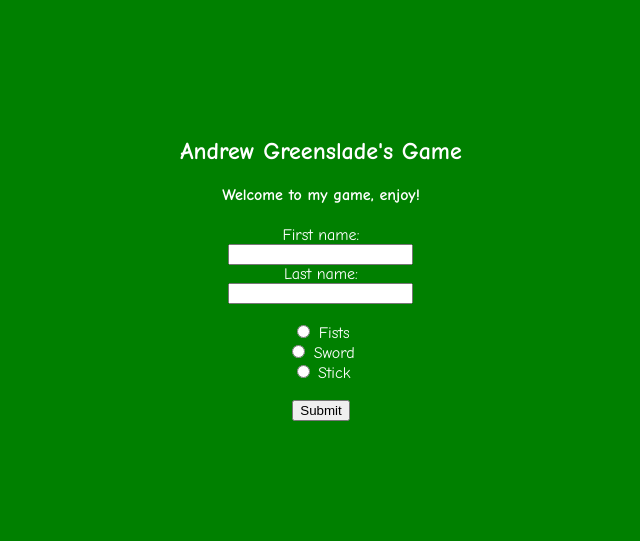
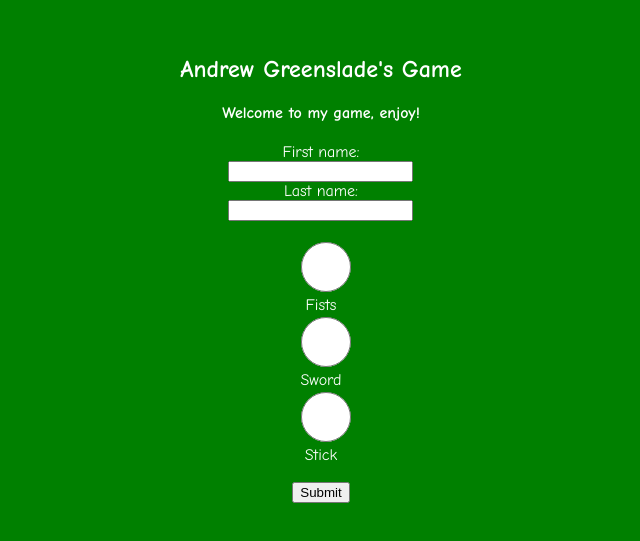
Before and after one commit to AndrewGreenslade/UI-Prog-PWA, a plain HTML site: page index.html in a window 1280 px wide. Shown: the part 131-672 px from the top of the page, without its empty margins (319-959 px from the left). Drawn offline with Linux system fonts and the light colour scheme.

Commit message:
change css to fix audit issues

```diff
--- a/css/push.css
+++ b/css/push.css
@@ -56,6 +56,11 @@
 	margin:auto;
 }
 
+input[type=radio] {
+    width: 100%;
+    height: 50px;
+}
+
 html, body {
     height: 100%;
 }
```
